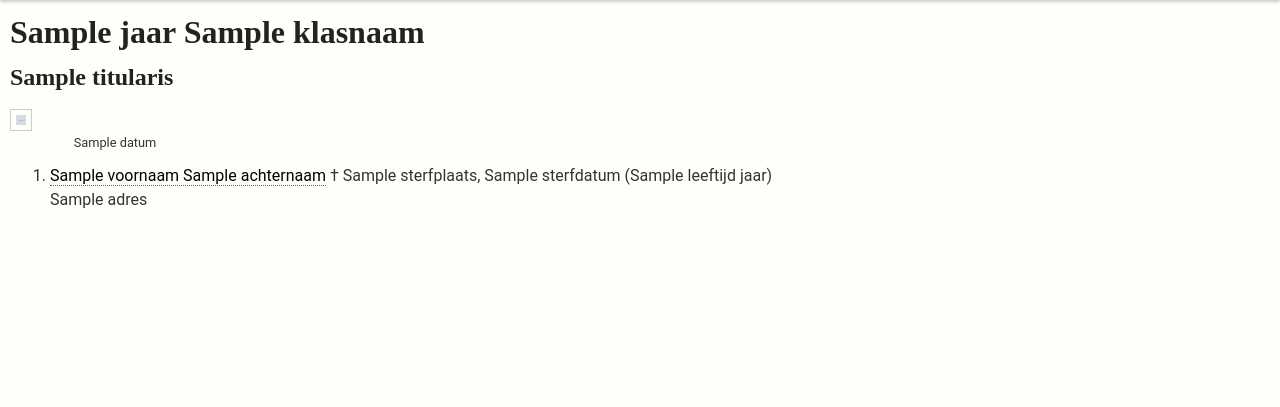
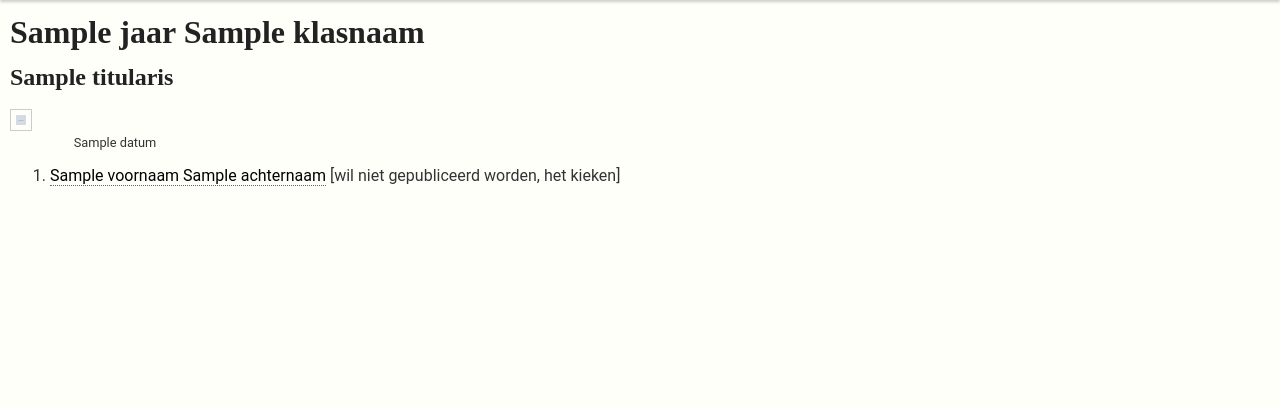
Before and after one commit to mvuijlst/alumni, a Django app: template repertorium/alumni/templates/alumni/klaslijst.html in a window 1280 px wide. Shown: the part 50-457 px from the top of the page. Run offline with Django 3.2, Linux system fonts and the light colour scheme; the template is opened without the code that fills it: most values are stand-ins (such as "Sample title", 1, 10 or a date in 2020); grey boxes marked "Sample" are stand-in pictures; some libraries are stand-ins or nearby versions.

Commit message:
rekening houden met niet publieke idioten

```diff
--- a/repertorium/alumni/templates/alumni/klaslijst.html
+++ b/repertorium/alumni/templates/alumni/klaslijst.html
@@ -55,6 +55,7 @@
 		<ol class="klaslijst">
 			{% for leerling in persoon.list %}
 				<li><a href="{% url 'detail' leerling.id %}">{{ leerling.voornaam }} {{ leerling.achternaam }}</a>
+					{% if leerling.publiek %}
 					{% if leerling.overleden or leerling.sterfdatum %}
 						&dagger; {% if leerling.sterfplaats %}{{ leerling.sterfplaats }}, {% endif %} {% if leerling.sterfdatum %}{{ leerling.sterfdatum }}{% endif %}
 						{% if leerling.leeftijd %}({{ leerling.leeftijd }} jaar){% endif %}
@@ -67,6 +68,9 @@
 							<br />{{ adres.adres|linebreaksbr }}
 						{% endif %}
 					{% endfor %}
+					{% else %}
+						[wil niet gepubliceerd worden, het kieken]
+					{% endif %}
 				</li>
 			{% endfor %}
 		</ol>
```
